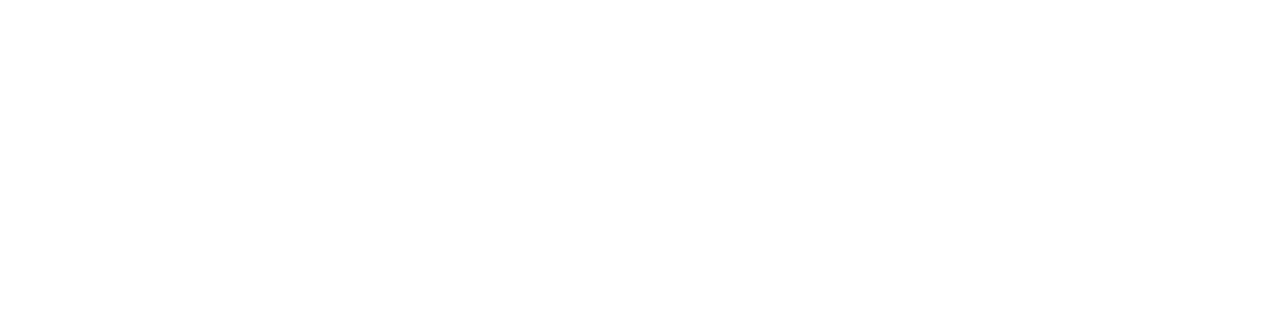
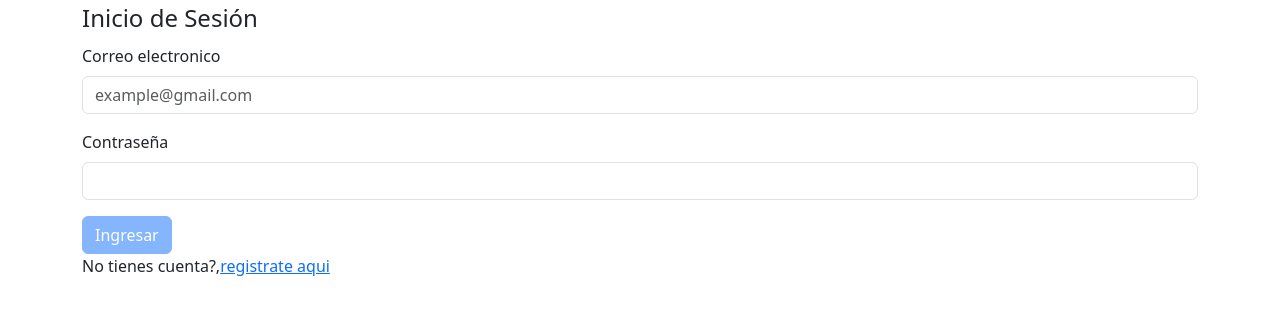
Before and after one commit to Axel200121/Frontal-Angular-JWT, an Angular app: page /auth/login in a window 1280 px wide. Before the commit this address led to /. Shown: the top 314 px of the page. Built offline with nearby package versions, Linux system fonts and the light colour scheme.

Commit message:
Formularios reactivos

```diff
--- a/src/app/modules/auth/auth-routing.module.ts
+++ b/src/app/modules/auth/auth-routing.module.ts
@@ -1,7 +1,17 @@
 import { NgModule } from '@angular/core';
 import { RouterModule, Routes } from '@angular/router';
+import { LoginComponent } from './page/login/login.component';
 
-const routes: Routes = [];
+const routes: Routes = [
+  {
+    path:'login', //TODO: http:localhost:4200/auth/login
+    component:LoginComponent
+  },
+  {
+    path:'**',
+    redirectTo:'/auth/login'
+  }
+];
 
 @NgModule({
   imports: [RouterModule.forChild(routes)],
--- /dev/null
+++ b/src/app/modules/auth/page/login/login.component.css
@@ -0,0 +1,3 @@
+button:disabled{
+    opacity: .5;
+}
--- /dev/null
+++ b/src/app/modules/auth/page/login/login.component.html
@@ -0,0 +1,17 @@
+<form (submit)="sendLogin()" [formGroup]="formLogin"  class="container">
+    <fieldset disabled>
+        <legend>Inicio de Sesión</legend>
+    </fieldset>
+    <div class="mb-3">
+        <label for="email" class="form-label">Correo electronico</label>
+        <input type="text" class="form-control" placeholder="example@gmail.com" formControlName="email" >
+    </div>
+    <div class="mb-3">
+        <label for="password" class="form-label">Contraseña</label>
+        <input type="password" class="form-control" formControlName="password"  >
+    </div>
+    <button [disabled]="formLogin.invalid"  type="submit" class="btn btn-primary">Ingresar</button>
+    <div class="mb-3">
+        <p>No tienes cuenta?,<a href="#" class="link">registrate aqui</a></p>
+    </div>
+</form>
--- /dev/null
+++ b/src/app/modules/auth/page/login/login.component.ts
@@ -0,0 +1,30 @@
+import { Component, OnInit } from '@angular/core';
+import { FormControl, FormGroup, Validators } from '@angular/forms';
+
+@Component({
+  selector: 'app-login',
+  templateUrl: './login.component.html',
+  styleUrls: ['./login.component.css']
+})
+
+export class LoginComponent implements OnInit {
+
+  public formLogin:FormGroup = new FormGroup({})
+
+  constructor(){}
+
+  ngOnInit(): void {
+    this.sendLogin()
+
+  }
+
+  public sendLogin(){
+    this.formLogin = new FormGroup(
+      {
+        email: new FormControl('',[Validators.required, Validators.email]),
+        password:new FormControl('',[Validators.required, Validators.minLength(6), Validators.maxLength(12)])
+      }
+    )
+  }
+
+}
--- a/src/index.html
+++ b/src/index.html
@@ -6,8 +6,12 @@
   <base href="/">
   <meta name="viewport" content="width=device-width, initial-scale=1">
   <link rel="icon" type="image/x-icon" href="favicon.ico">
+  <link href="https://cdn.jsdelivr.net/npm/bootstrap@5.3.1/dist/css/bootstrap.min.css" rel="stylesheet" integrity="sha384-4bw+/aepP/YC94hEpVNVgiZdgIC5+VKNBQNGCHeKRQN+PtmoHDEXuppvnDJzQIu9" crossorigin="anonymous">
 </head>
 <body>
   <app-root></app-root>
 </body>
+<script src="https://cdn.jsdelivr.net/npm/bootstrap@5.3.1/dist/js/bootstrap.bundle.min.js" integrity="sha384-HwwvtgBNo3bZJJLYd8oVXjrBZt8cqVSpeBNS5n7C8IVInixGAoxmnlMuBnhbgrkm" crossorigin="anonymous"></script>
+<script src="https://cdn.jsdelivr.net/npm/@popperjs/core@2.11.8/dist/umd/popper.min.js" integrity="sha384-I7E8VVD/ismYTF4hNIPjVp/Zjvgyol6VFvRkX/vR+Vc4jQkC+hVqc2pM8ODewa9r" crossorigin="anonymous"></script>
+<script src="https://cdn.jsdelivr.net/npm/bootstrap@5.3.1/dist/js/bootstrap.min.js" integrity="sha384-Rx+T1VzGupg4BHQYs2gCW9It+akI2MM/mndMCy36UVfodzcJcF0GGLxZIzObiEfa" crossorigin="anonymous"></script>
 </html>
```
Also changed, not shown: src/app/core/models/articles.models.ts (added, +11 -0 lines), src/app/core/models/user.interfaces.ts (added, +10 -0 lines), src/app/modules/auth/auth.module.ts (+7 -2 lines), 1 other file (tests, documents, lock files or other folders).
